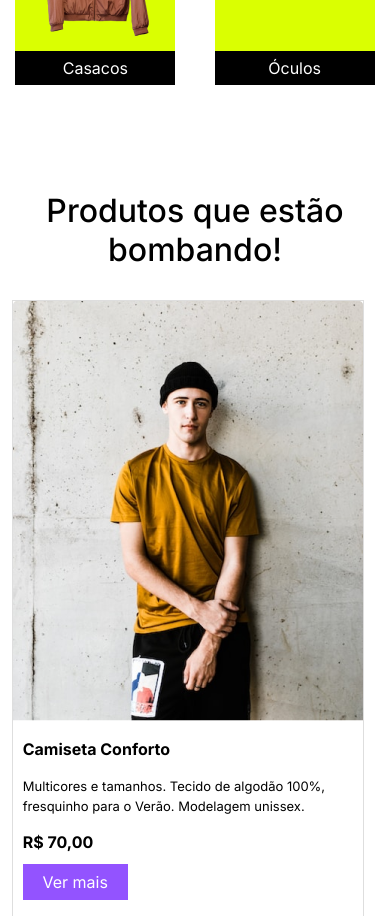
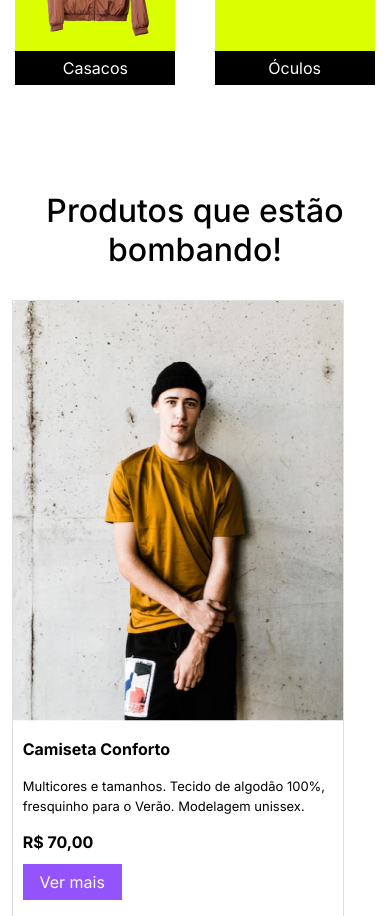
Before and after one commit to matheusghygino/Meteora, a plain HTML site: page index.html in a window 390 px wide. Shown: the part 1176-2092 px from the top of the page. Drawn offline with Linux system fonts and the light colour scheme.

Commit message:
responsividade tablet produtos

```diff
--- a/styles/components/produtos.css
+++ b/styles/components/produtos.css
@@ -28,10 +28,17 @@
     border: 1px solid rgba(0, 0, 0, 13%);
 }
 
+@media screen and (max-width: 1046px) {
+    .produto {
+        width: 330px;
+    }
+}
+
 .produto img {
-    width: 350px;
     height: 422px;
 }
+
+
 
 .produto h3 {
     font-size: 16px;
```
